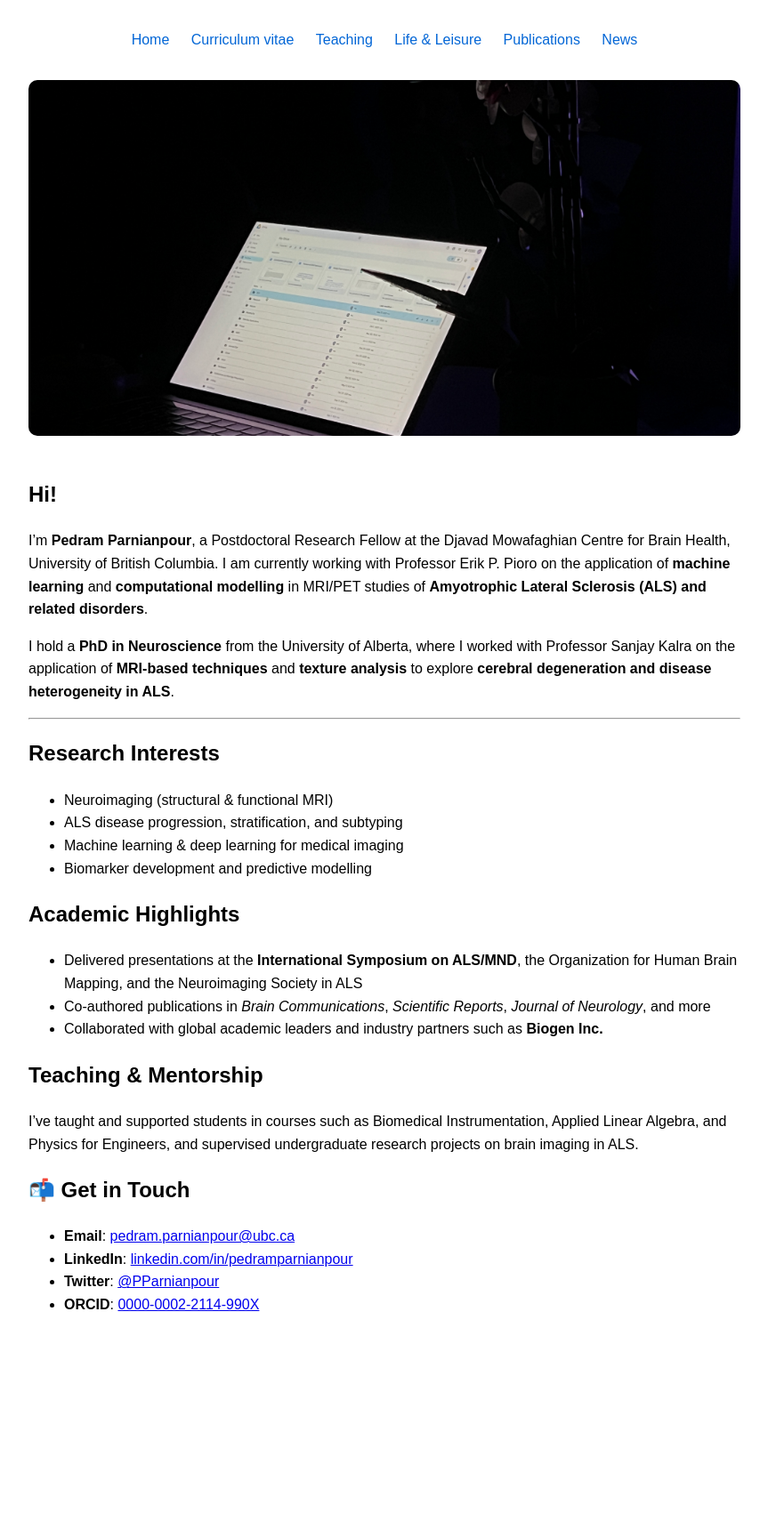
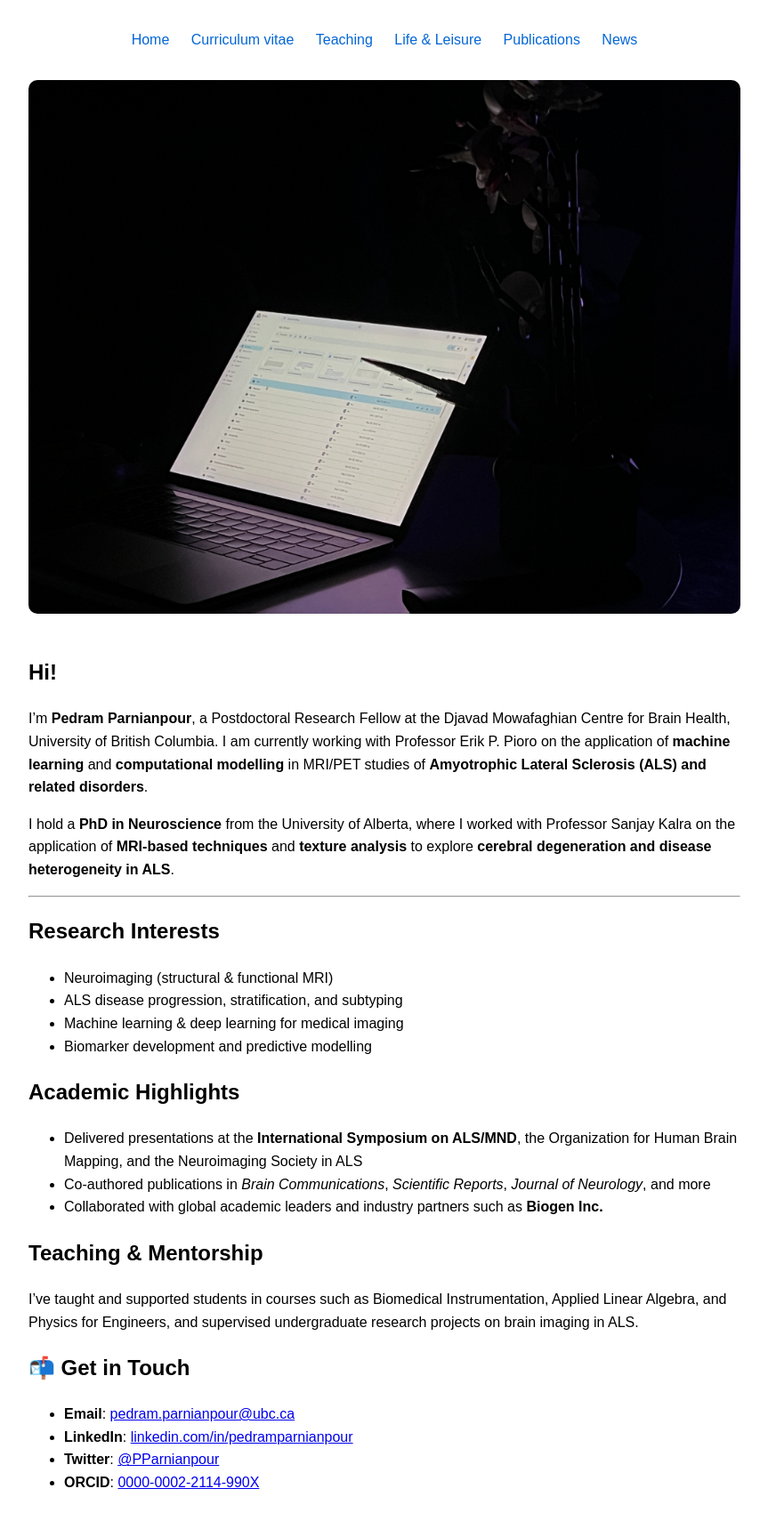
Before and after one commit to Pedram-Parnianpour/pedram-parnianpour.github.io, a Jekyll site: the page built from index.md, in a window 1280 px wide. Shown: the whole page at 89% size, without its empty margins (208-1071 px from the left). Built offline with Jekyll 4.4.1, drawn with Linux system fonts in a browser that asks for light colours; before the commit the page ends 1528 px from its top, so only the background shows below that.

Commit message:
Update index.md

```diff
--- a/index.md
+++ b/index.md
@@ -3,7 +3,7 @@ layout: default
 title: Home
 ---
 
-<img src="/assets/IMG_5932.jpeg" alt="Pedram Parnianpour" style="width: 100%; max-height: 400px; object-fit: cover; border-radius: 10px; margin-bottom: 20px;">
+<img src="/assets/IMG_5932.jpeg" alt="Pedram Parnianpour" style="width: 100%; max-height: 600px; object-fit: cover; border-radius: 10px; margin-bottom: 20px;">
 
 ## Hi!
 
```
